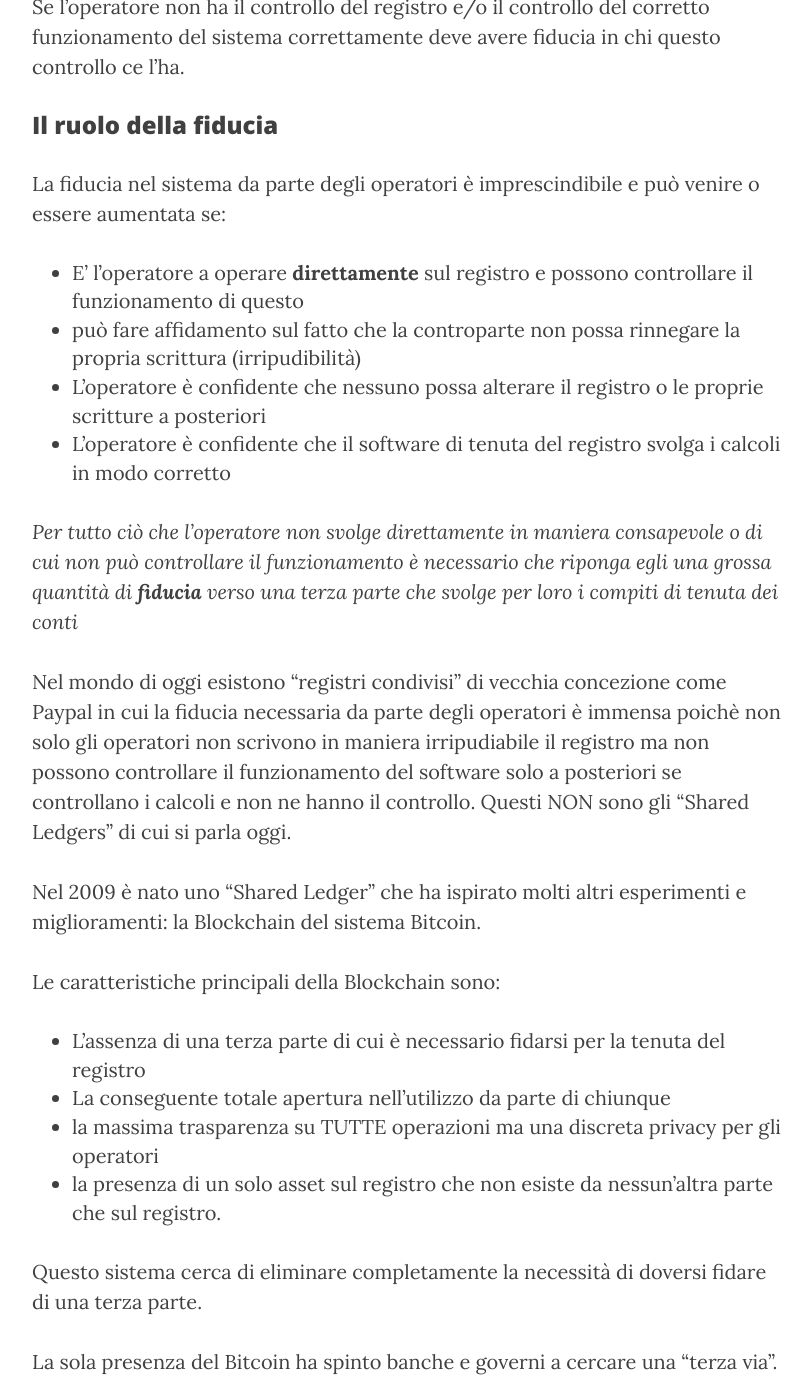
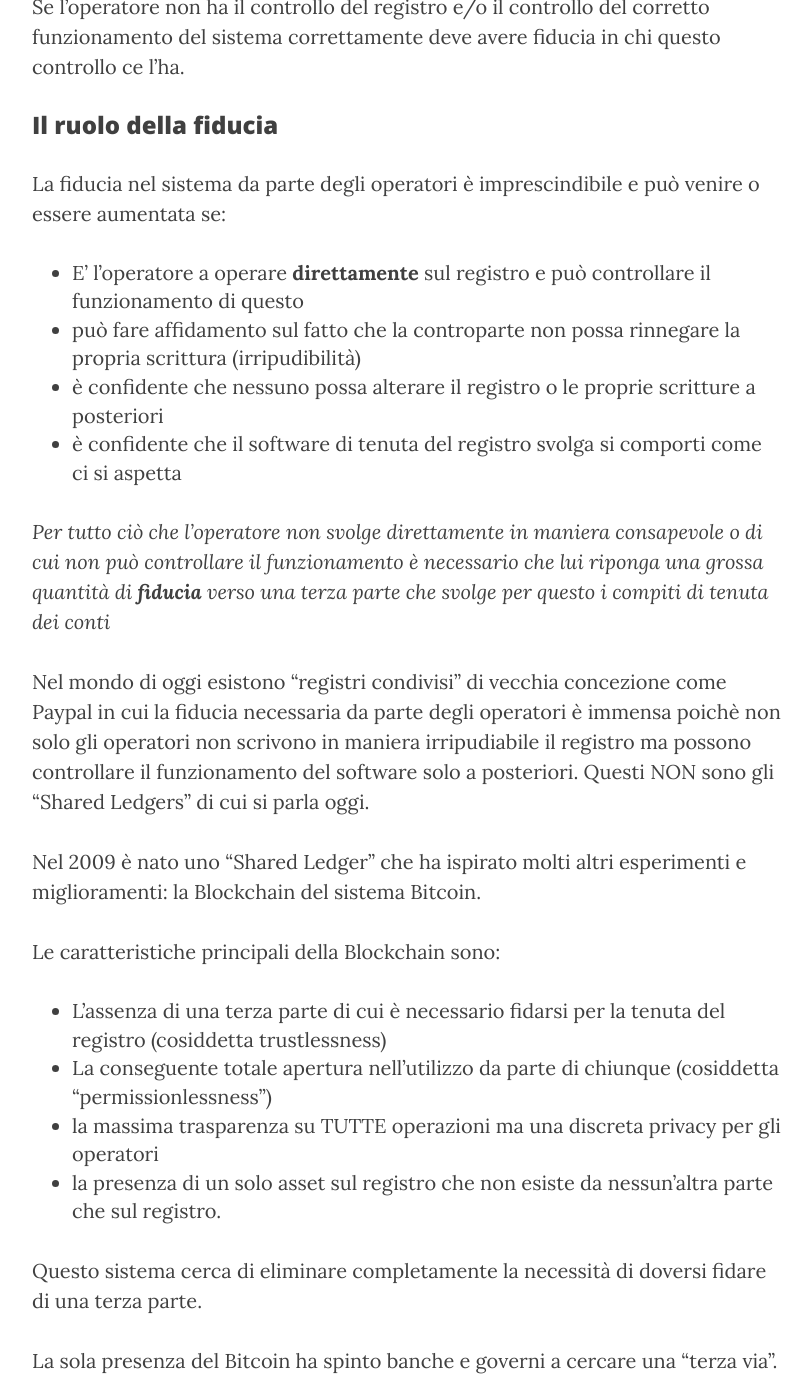
Before and after one commit to assobit/assobit.github.io, a Jekyll site: the page built from _posts/2016-04-27-10:20:33.md, in a window 1280 px wide and 1400 px high, scrolled down 2491 px. Shown: the whole window, without its empty margins (233-1044 px from the left). Built offline with Jekyll 4.4.1, drawn with Linux system fonts in a browser that asks for light colours; nearby versions of some CDN libraries; some of the changed text lies outside the part shown.

Commit message:
Update 2016-04-27-10:20:33.md

```diff
--- a/_posts/2016-04-27-10:20:33.md
+++ b/_posts/2016-04-27-10:20:33.md
@@ -83,24 +83,24 @@ La fiducia nel sistema da parte degli operatori è imprescindibile e può
 venire o essere aumentata se:
 
 * E' l'operatore a operare **direttamente** sul registro e
-possono controllare il funzionamento di questo
+può controllare il funzionamento di questo
 * può fare affidamento sul fatto che la controparte non possa rinnegare
 la propria scrittura (irripudibilità)
-* L'operatore è confidente che nessuno possa alterare il registro
+* è confidente che nessuno possa alterare il registro
 o le proprie scritture a posteriori
-* L'operatore è confidente che il software di tenuta del registro
-svolga i calcoli in modo corretto
+* è confidente che il software di tenuta del registro
+svolga si comporti come ci si aspetta
 
 *Per tutto ciò che l'operatore non svolge direttamente in maniera consapevole
 o di cui non può controllare il funzionamento
-è necessario che riponga egli una grossa quantità di **fiducia**
-verso una terza parte che svolge per loro i compiti di tenuta dei conti*
+è necessario che lui riponga una grossa quantità di **fiducia**
+verso una terza parte che svolge per questo i compiti di tenuta dei conti*
 
 Nel mondo di oggi esistono "registri condivisi" di vecchia concezione come
 Paypal in cui la fiducia necessaria da parte degli operatori è immensa poichè
 non solo gli operatori non scrivono in maniera irripudiabile il registro ma
-non possono controllare il funzionamento del
-software solo a posteriori se controllano i calcoli e non ne hanno il controllo.
+possono controllare il funzionamento del
+software solo a posteriori.
 Questi NON sono gli "Shared Ledgers" di cui si parla oggi.
 
 Nel 2009 è nato uno "Shared Ledger" che ha ispirato molti altri esperimenti e
@@ -109,7 +109,8 @@ miglioramenti: la Blockchain del sistema Bitcoin.
 Le caratteristiche principali della Blockchain sono:
 
 * L'assenza di una terza parte di cui è necessario fidarsi per la tenuta del registro
-* La conseguente totale apertura nell'utilizzo da parte di chiunque
+(cosiddetta trustlessness)
+* La conseguente totale apertura nell'utilizzo da parte di chiunque (cosiddetta "permissionlessness")
 * la massima trasparenza su TUTTE operazioni ma una discreta privacy per gli
 operatori
 * la presenza di un solo asset sul registro che non esiste da nessun'altra parte
```
Also changed, not shown: other parts of _posts/2016-04-27-10:20:33.md (+2 -2 lines).
